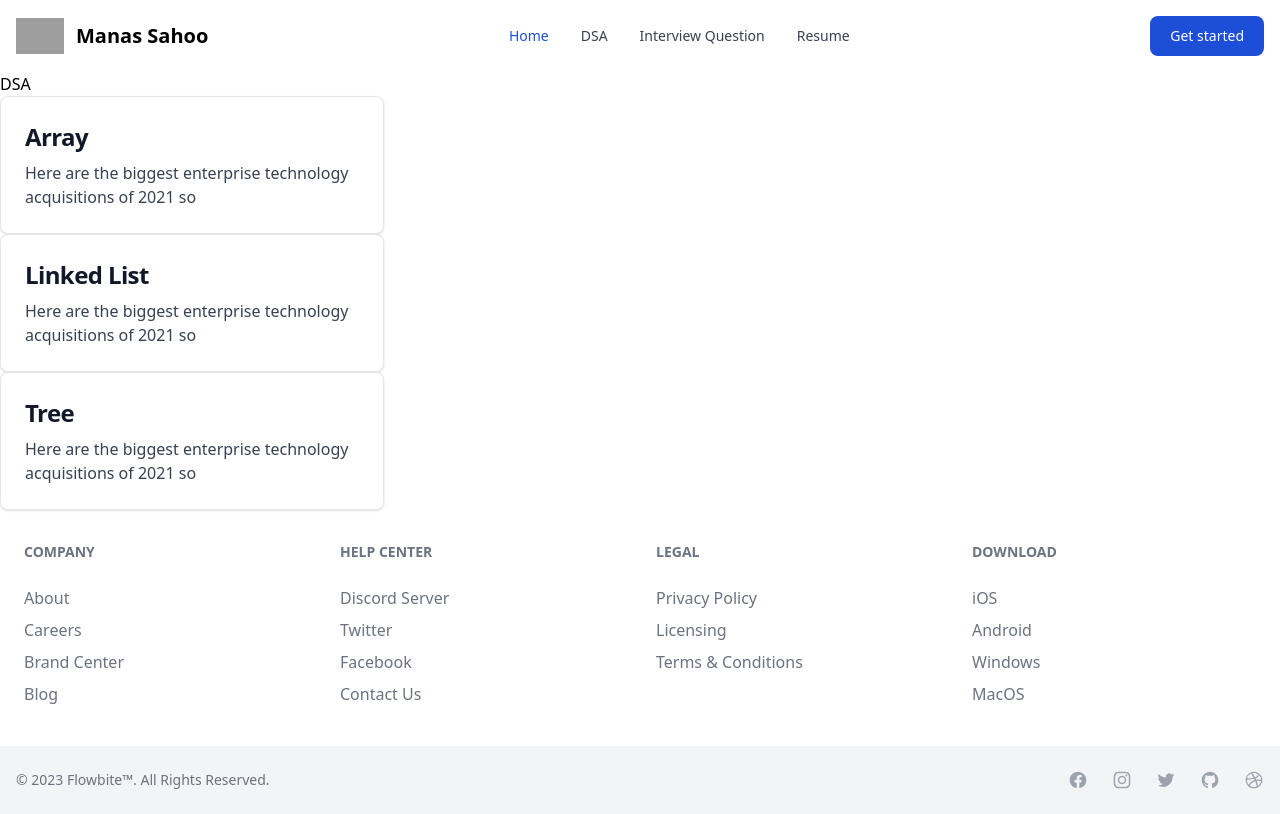
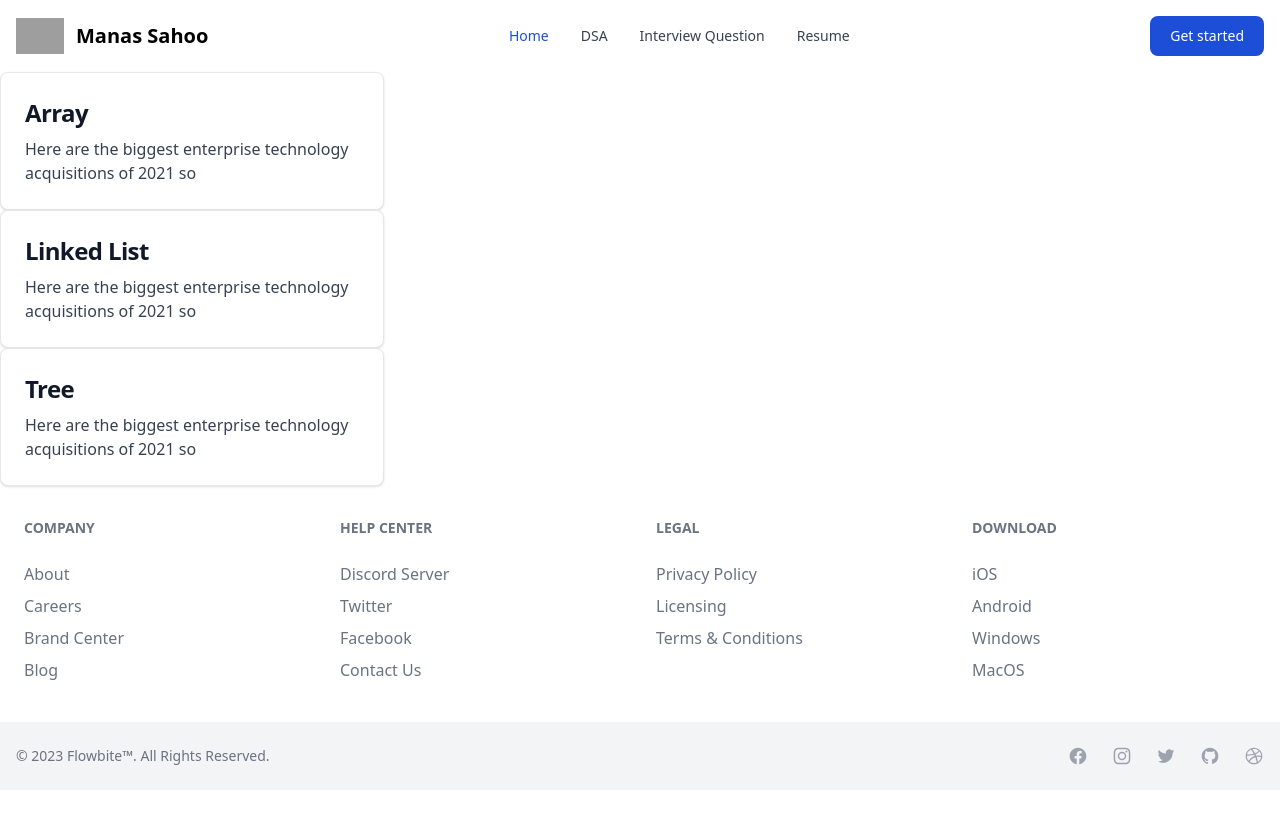
Before and after one commit to manassahoo-dev/manassahoo-dev.github.io, a Next.js app: page /data-structures-and-algorithms in a window 1280 px wide. Built offline with nearby package versions, Linux system fonts and the light colour scheme; grey boxes are pictures that could not be loaded.

Commit message:
Meta in DSA

```diff
--- a/pages/data-structures-and-algorithms.tsx
+++ b/pages/data-structures-and-algorithms.tsx
@@ -1,10 +1,18 @@
+import Head from 'next/head';
 import React from 'react';
 
 function DSA() {
   const list = ['Array', 'Linked List', 'Tree'];
   return (
     <div>
-      DSA
+      <Head>
+        <title>Data Structures And Algorithms </title>
+        <meta
+          name='description'
+          content='Data Structures And Algorithms'
+          key='desc'
+        />
+      </Head>
       {list.map((item) => (
         <>
           <a
```
